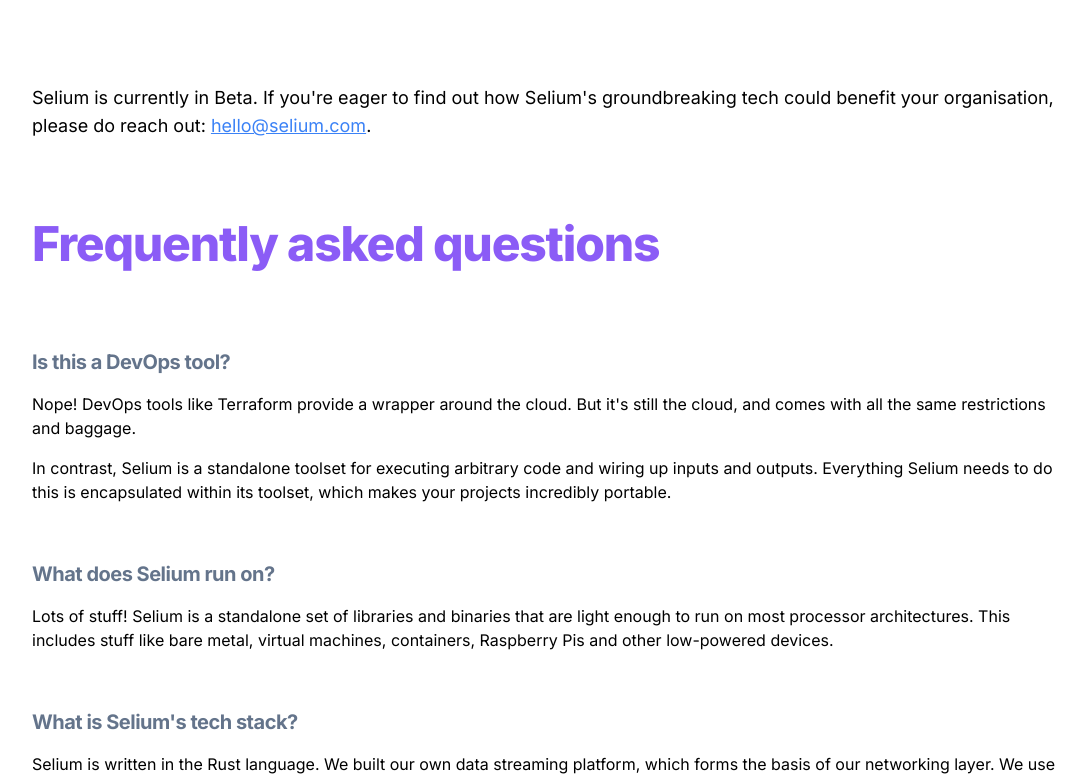
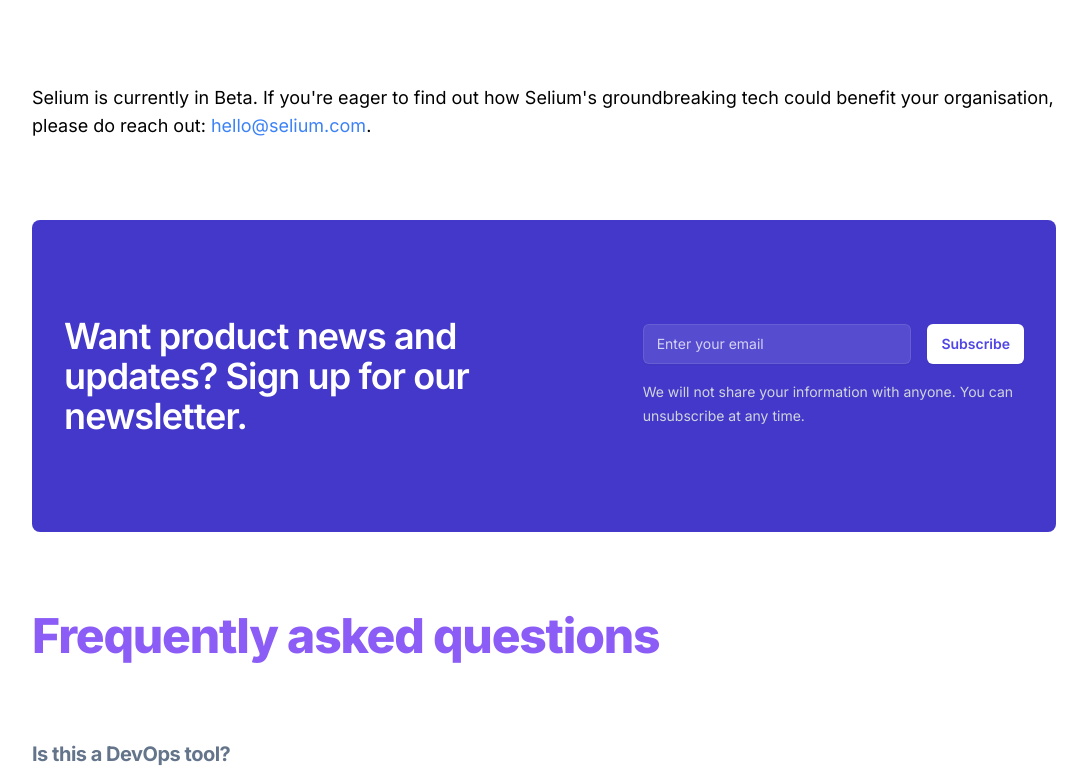
Before and after one commit to seliumlabs/selium.com, a Next.js app: page / in a window 1280 px wide. Shown: the part 1475-2254 px from the top of the page, without its empty margins (96-1183 px from the left). Built offline with nearby package versions, Linux system fonts and the light colour scheme; what tailwind-highlightjs would draw is missing.

Commit message:
Newsletter sign up

```diff
--- a/package.json
+++ b/package.json
@@ -29,6 +29,7 @@
     "tailwind-highlightjs": "^2.0.1"
   },
   "devDependencies": {
+    "@tailwindcss/forms": "^0.5.9",
     "@tailwindcss/typography": "^0.5",
     "@types/highlight.js": "^9.12.4",
     "@types/mdx": "^2.0",
--- a/src/globals.css
+++ b/src/globals.css
@@ -36,7 +36,10 @@
     @apply list-outside list-disc pl-8;
   }
   a {
-    @apply text-blue-500 underline whitespace-nowrap;
+    @apply text-blue-500 no-underline whitespace-nowrap;
+  }
+  a:hover {
+    @apply underline;
   }
   pre {
     @apply text-sm;
--- a/src/pages/index.tsx
+++ b/src/pages/index.tsx
@@ -2,8 +2,52 @@
 import { Container } from '@/components/container';
 import { SiteFooter } from '@/components/site-footer';
 import { SiteHeader } from '@/components/site-header';
+import { FormEvent, useState } from 'react';
+
+const OUTSETA_LIST_ID = 'vW5rkjm4';
+const OUTSETA_LIST_URL = `https://selium-labs.outseta.com/api/v1/public/email/lists/{OUTSETA_LIST_ID}/subscriptions`;
+
+interface SubscribeReq {
+  EmailList: { Uid: string };
+  Person: { Email: string };
+  Source: 'embed';
+}
 
 export default function Home() {
+  const [isLoading, setIsLoading] = useState(false);
+  const [isSubmitted, setIsSubmitted] = useState(false);
+  const [error, setError] = useState(null);
+
+  async function mailingListSub(ev: FormEvent<HTMLFormElement>) {
+    ev.preventDefault();
+
+    setIsLoading(true);
+
+    try {
+      const form = new FormData(ev.currentTarget);
+      const req: SubscribeReq = {
+        EmailList: { Uid: OUTSETA_LIST_ID },
+        Person: { Email: form.get('email')! as string },
+        Source: 'embed',
+      };
+
+      await fetch(OUTSETA_LIST_URL, {
+        method: 'POST',
+        headers: new Headers({ 'Content-Type': 'application/json' }),
+        body: JSON.stringify(req),
+      });
+
+      setIsSubmitted(true);
+    } catch (err) {
+      const e: any = err;
+      setError(e.message);
+    } finally {
+      setIsLoading(false);
+    }
+
+    return false;
+  }
+
   return (
     <main className="flex w-full min-h-screen flex-col items-center justify-between">
       <SiteHeader />
@@ -152,6 +196,54 @@
           </p>
         </div>
 
+        <div className="mt-20 bg-indigo-700 py-16 sm:py-24 rounded-lg">
+          <div className="mx-auto grid max-w-7xl grid-cols-1 gap-10 px-6 lg:grid-cols-12 lg:gap-8 lg:px-8">
+            <h2 className="max-w-xl my-0 text-3xl font-semibold tracking-tight text-white sm:text-4xl lg:col-span-7">
+              Want product news and updates? Sign up for our newsletter.
+            </h2>
+            <form
+              onSubmit={mailingListSub}
+              className="w-full max-w-md lg:col-span-5 lg:pt-2"
+            >
+              {error && !isSubmitted && (
+                <div className="text-red-600 py-5">{error}</div>
+              )}
+              {isSubmitted && (
+                <div className="text-white font-bold">
+                  Thanks for signing up!
+                </div>
+              )}
+              {!isSubmitted && (
+                <div className="flex gap-x-4">
+                  <label htmlFor="Email" className="sr-only">
+                    Email address
+                  </label>
+                  <input
+                    id="Email"
+                    name="email"
+                    type="email"
+                    required
+                    placeholder="Enter your email"
+                    autoComplete="email"
+                    className="min-w-0 flex-auto rounded-md border-0 bg-white/10 px-3.5 py-2 text-white shadow-sm ring-1 ring-inset ring-white/10 placeholder:text-white/75 focus:ring-2 focus:ring-inset focus:ring-white sm:text-sm/6"
+                  />
+                  <button
+                    type="submit"
+                    disabled={isLoading}
+                    className="flex-none rounded-md bg-white px-3.5 py-2.5 text-sm font-semibold text-indigo-600 shadow-sm hover:bg-indigo-50 focus-visible:outline focus-visible:outline-2 focus-visible:outline-offset-2 focus-visible:outline-white"
+                  >
+                    {isLoading ? 'Subscribing...' : 'Subscribe'}
+                  </button>
+                </div>
+              )}
+              <p className="mt-4 text-sm/6 text-gray-300">
+                We will not share your information with anyone. You can
+                unsubscribe at any time.
+              </p>
+            </form>
+          </div>
+        </div>
+
         <h2 className="text-violet-500 font-extrabold text-3xl sm:text-4xl lg:text-5xl tracking-tight mt-20">
           Frequently asked questions
         </h2>
@@ -201,8 +293,8 @@
               className="text-blue-500"
               href="https://github.com/seliumlabs/selium"
             >
-              project on GitHub.{' '}
-            </a>
+              project on GitHub.
+            </a>{' '}
             We&apos;d really value your contributions.
           </p>
         </div>
--- a/tailwind.config.ts
+++ b/tailwind.config.ts
@@ -20,6 +20,7 @@
   },
   plugins: [
     require('tailwind-highlightjs'),
+    require('@tailwindcss/forms'),
     require('@tailwindcss/typography'),
   ],
   safelist: [
```
Also changed, not shown: 1 other file (tests, documents, lock files or other folders).
